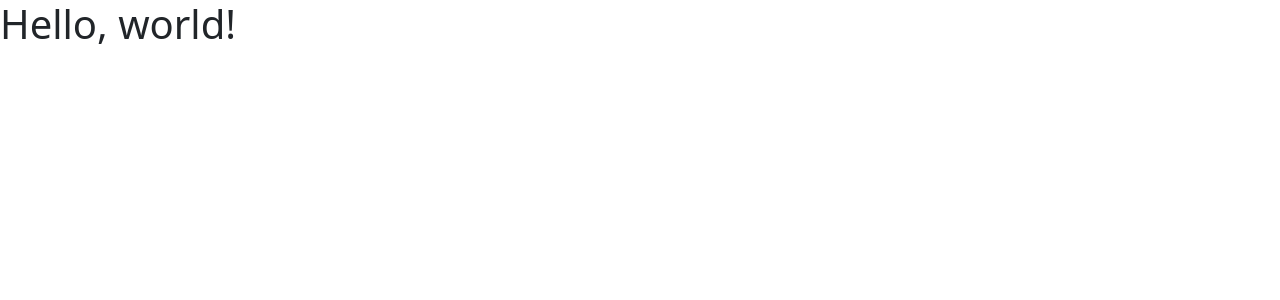
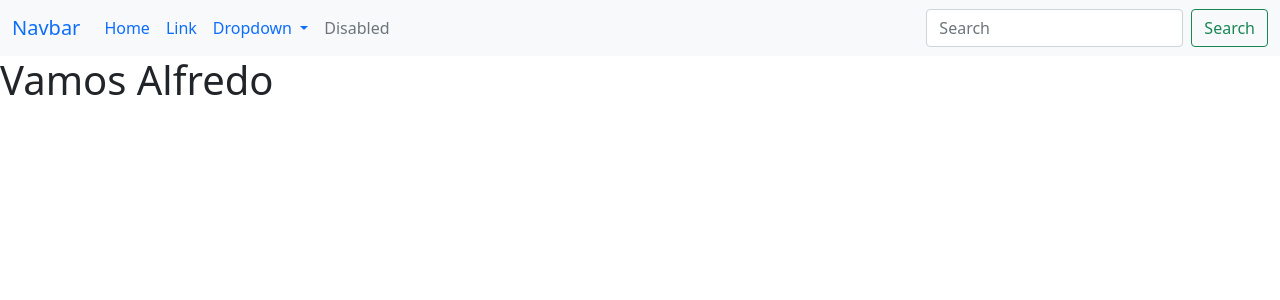
Before and after one commit to Juanki0396/pyHomeDrive, a Flask app: page / in a window 1280 px wide. Shown: the top 300 px of the page. Run offline with Flask 2, Linux system fonts and the light colour scheme.

Commit message:
Base and home templates are created

```diff
--- a/homedrive/__init__.py
+++ b/homedrive/__init__.py
@@ -17,7 +17,7 @@ def create_app() -> Flask:
     @app.route("/")
     @app.route("/home")
     def home_page():
-        return render_template("base.html")
+        return render_template("home.html")
 
     from . import db
 
--- a/homedrive/templates/base.html
+++ b/homedrive/templates/base.html
@@ -8,20 +8,61 @@
     <!-- Bootstrap CSS -->
     <link href="https://cdn.jsdelivr.net/npm/bootstrap@5.1.3/dist/css/bootstrap.min.css" rel="stylesheet" integrity="sha384-1BmE4kWBq78iYhFldvKuhfTAU6auU8tT94WrHftjDbrCEXSU1oBoqyl2QvZ6jIW3" crossorigin="anonymous">
 
-    <title>Home Page</title>
+    <title>
+      {% block title %}
+
+      {% endblock %}
+    </title>
   </head>
   <body>
-    <h1>Hello, world!</h1>
+    <!-- Add Navbar -->
+    <nav class="navbar navbar-expand-lg bg-light">
+      <div class="container-fluid">
+        <a class="navbar-brand" href="#">Navbar</a>
+        <button class="navbar-toggler" type="button" data-bs-toggle="collapse" data-bs-target="#navbarSupportedContent" aria-controls="navbarSupportedContent" aria-expanded="false" aria-label="Toggle navigation">
+          <span class="navbar-toggler-icon"></span>
+        </button>
+        <div class="collapse navbar-collapse" id="navbarSupportedContent">
+          <ul class="navbar-nav me-auto mb-2 mb-lg-0">
+            <li class="nav-item">
+              <a class="nav-link active" aria-current="page" href="#">Home</a>
+            </li>
+            <li class="nav-item">
+              <a class="nav-link" href="#">Link</a>
+            </li>
+            <li class="nav-item dropdown">
+              <a class="nav-link dropdown-toggle" href="#" id="navbarDropdown" role="button" data-bs-toggle="dropdown" aria-expanded="false">
+                Dropdown
+              </a>
+              <ul class="dropdown-menu" aria-labelledby="navbarDropdown">
+                <li><a class="dropdown-item" href="#">Action</a></li>
+                <li><a class="dropdown-item" href="#">Another action</a></li>
+                <li><hr class="dropdown-divider"></li>
+                <li><a class="dropdown-item" href="#">Something else here</a></li>
+              </ul>
+            </li>
+            <li class="nav-item">
+              <a class="nav-link disabled">Disabled</a>
+            </li>
+          </ul>
+          <form class="d-flex" role="search">
+            <input class="form-control me-2" type="search" placeholder="Search" aria-label="Search">
+            <button class="btn btn-outline-success" type="submit">Search</button>
+          </form>
+        </div>
+      </div>
+    </nav>
+
+    {% block body %}
+
+    {% endblock %}
+
+    <!-- Add fotter-->
 
     <!-- Optional JavaScript; choose one of the two! -->
 
     <!-- Option 1: Bootstrap Bundle with Popper -->
     <script src="https://cdn.jsdelivr.net/npm/bootstrap@5.1.3/dist/js/bootstrap.bundle.min.js" integrity="sha384-ka7Sk0Gln4gmtz2MlQnikT1wXgYsOg+OMhuP+IlRH9sENBO0LRn5q+8nbTov4+1p" crossorigin="anonymous"></script>
 
-    <!-- Option 2: Separate Popper and Bootstrap JS -->
-    <!--
-    <script src="https://cdn.jsdelivr.net/npm/@popperjs/core@2.10.2/dist/umd/popper.min.js" integrity="sha384-7+zCNj/IqJ95wo16oMtfsKbZ9ccEh31eOz1HGyDuCQ6wgnyJNSYdrPa03rtR1zdB" crossorigin="anonymous"></script>
-    <script src="https://cdn.jsdelivr.net/npm/bootstrap@5.1.3/dist/js/bootstrap.min.js" integrity="sha384-QJHtvGhmr9XOIpI6YVutG+2QOK9T+ZnN4kzFN1RtK3zEFEIsxhlmWl5/YESvpZ13" crossorigin="anonymous"></script>
-    -->
   </body>
 </html>
--- /dev/null
+++ b/homedrive/templates/home.html
@@ -0,0 +1,7 @@
+{% extends "base.html" %}
+{% block title %}Home Page{% endblock %}
+
+{% block body %}
+    <h1>Vamos Alfredo</h1>
+
+{% endblock %}
```
